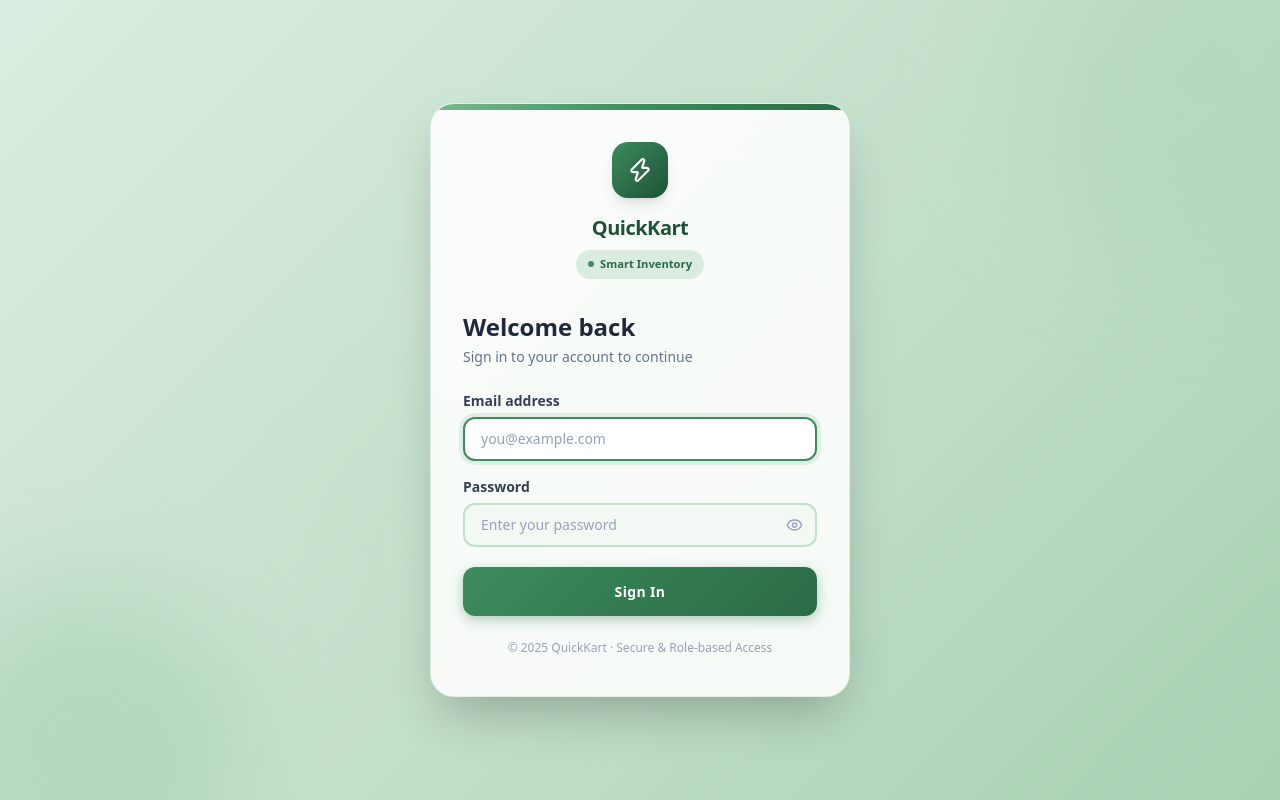
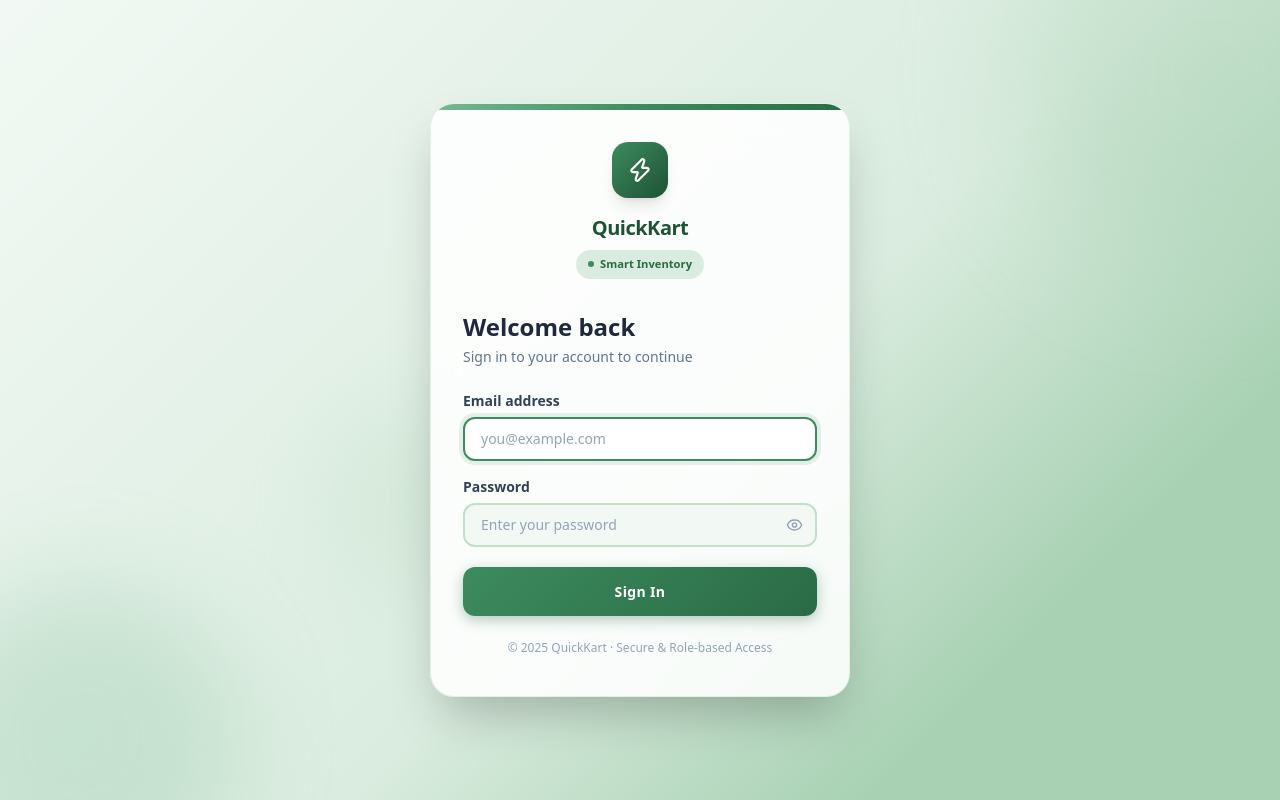
Before and after one commit to Aman23122/quick_kart, a React (Vite) app in the folder frontend/: page /login in a window 1280 px wide. Built offline with nearby package versions, Linux system fonts and the light colour scheme; no server answers.

Commit message:
style: lighten page background gradient

```diff
--- a/frontend/src/index.css
+++ b/frontend/src/index.css
@@ -51,7 +51,7 @@
 
 /* QuickKart brand component classes — reuse anywhere */
 .bg-brand-page {
-  background: linear-gradient(135deg, var(--brand-100) 0%, var(--brand-200) 55%, var(--brand-300) 100%);
+  background: linear-gradient(135deg, var(--brand-50) 0%, var(--brand-100) 55%, var(--brand-300) 80%);
 }
 
 .input-brand {
```
